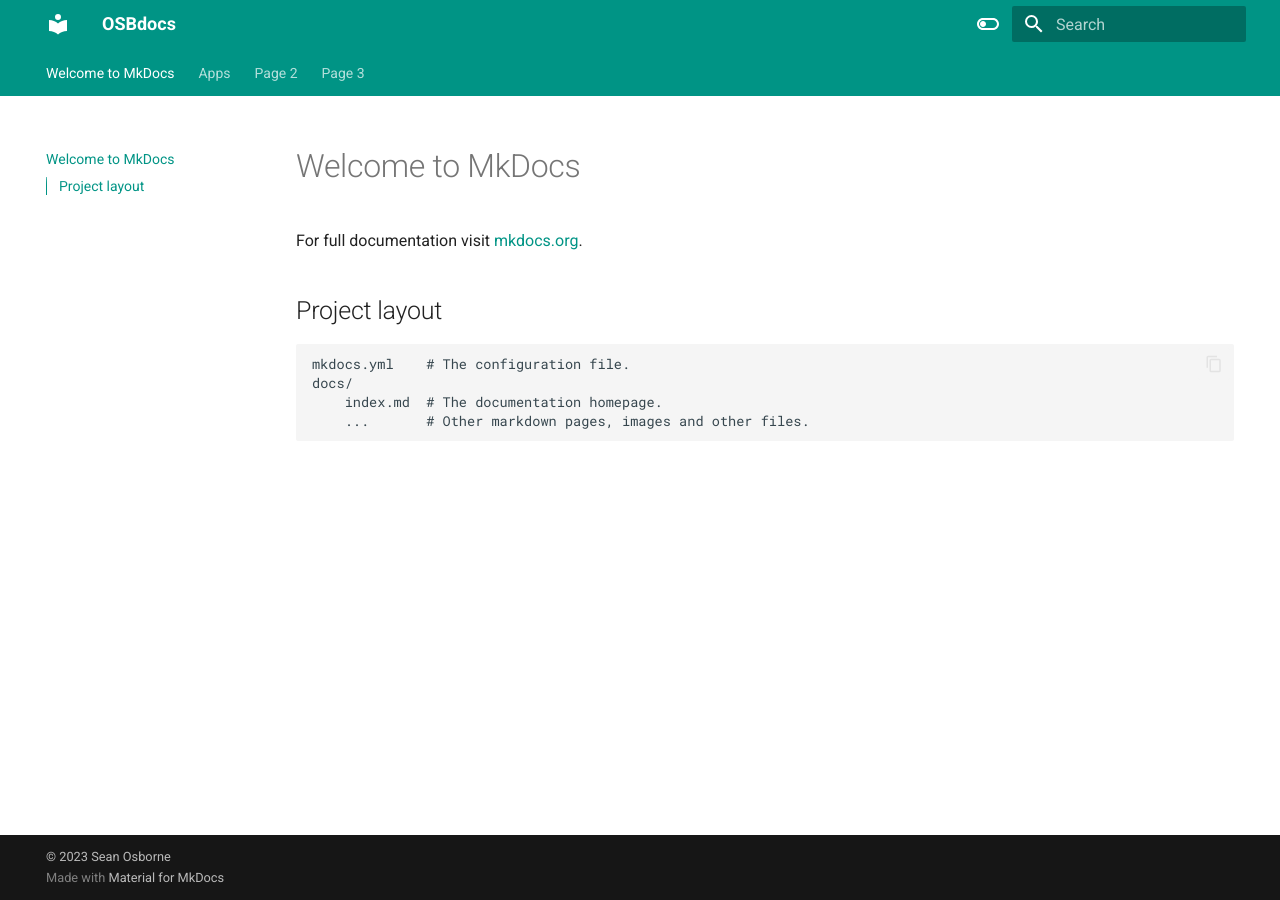
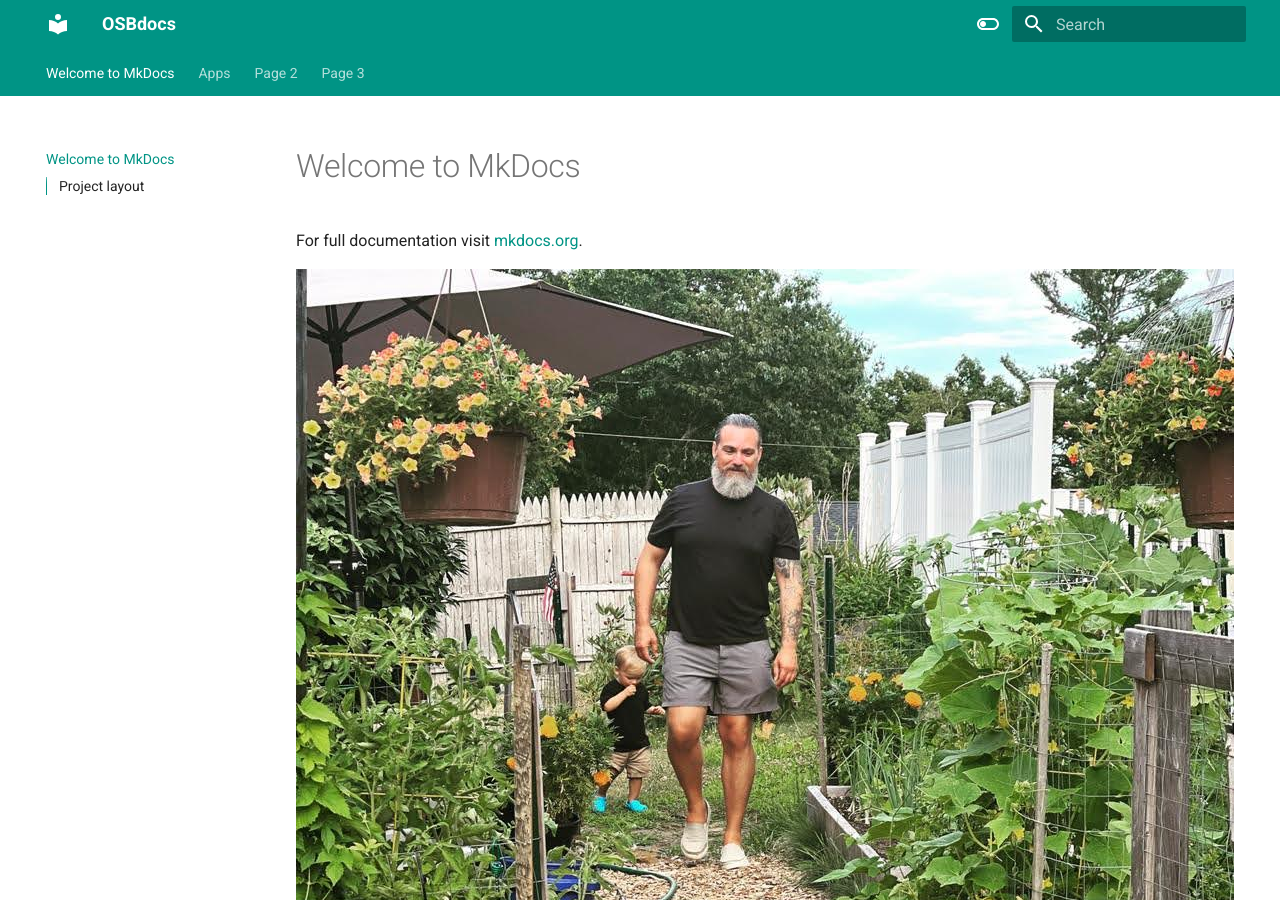
Before and after one commit to sposborne/osbdocs, an MkDocs documentation site: the page built from docs/index.md, in a window 1280 px wide and 900 px high. Built offline with MkDocs 1.6.1 and Material for MkDocs 9.7.7, drawn with Linux system fonts in a browser that asks for light colours.

Commit message:
added image to index

```diff
--- a/docs/index.md
+++ b/docs/index.md
@@ -1,6 +1,9 @@
 # Welcome to MkDocs
 
 For full documentation visit [mkdocs.org](https://www.mkdocs.org).
+
+
+![WMW Ranch](https://github.com/sposborne/osbdocs/blob/main/images/IMG-20220731-WA0005.JPG){ align=center }
 
 <!--- ## Commands
 
```
